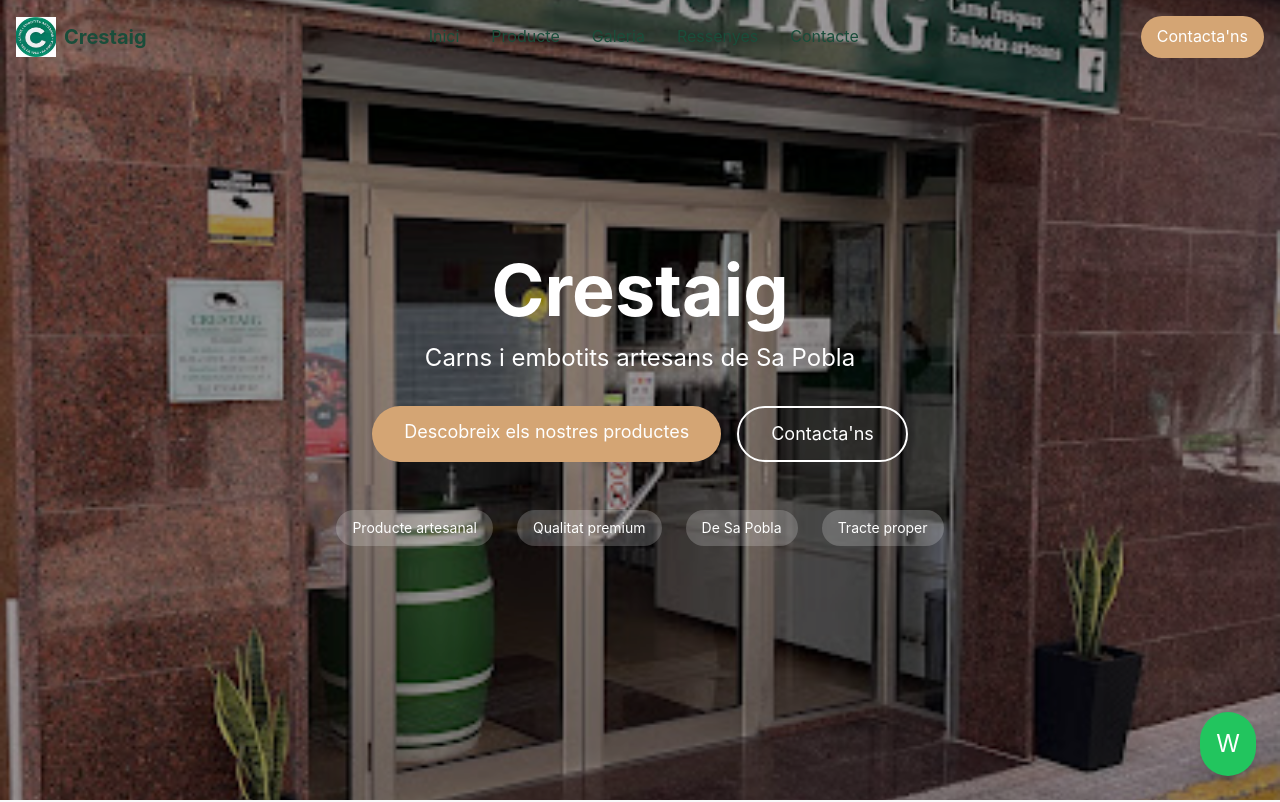
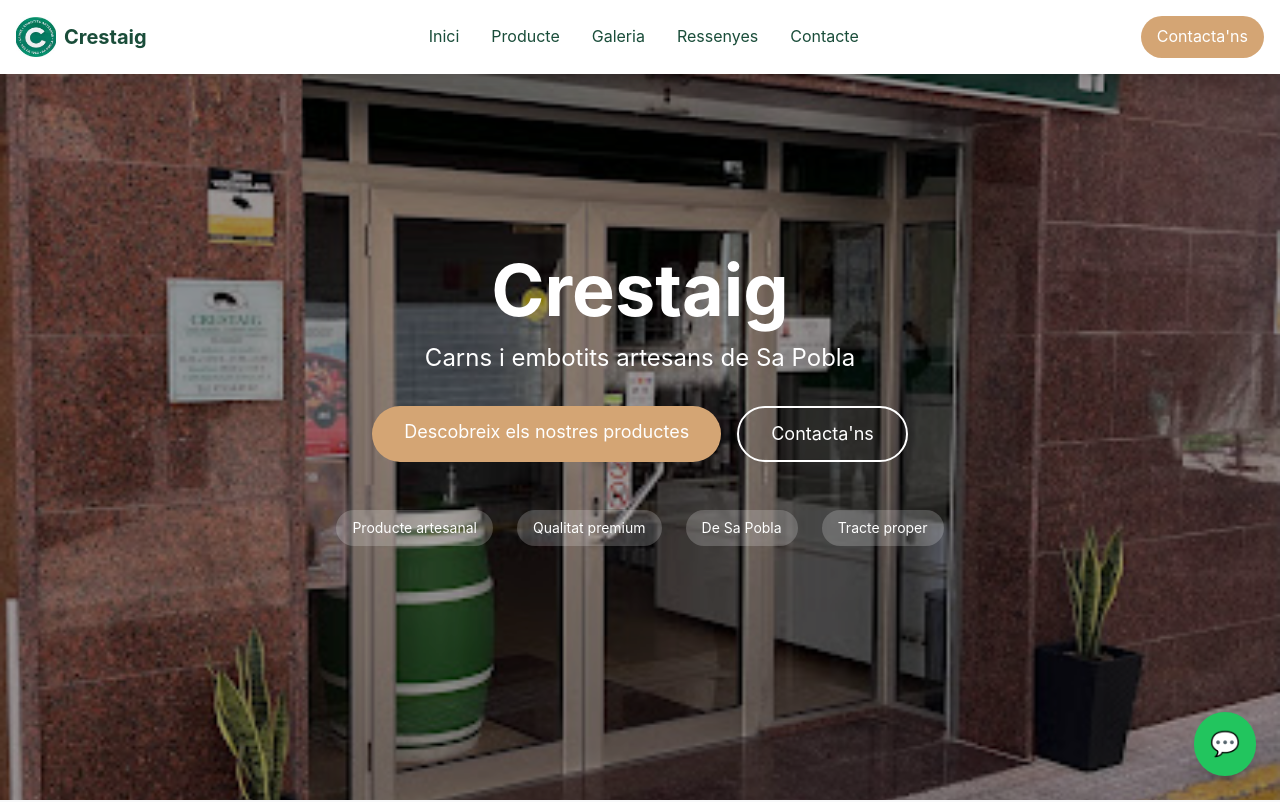
Before and after one commit to pereserra-dev/crestaig, a React (Vite) app: page / in a window 1280 px wide. Shown: the top 802 px of the page. Built offline with nearby package versions, Linux system fonts and the light colour scheme; the HTML template or start-up script is replaced by a standard one.

Commit message:
Fer estàtic el color blanc del navbar

```diff
--- a/src/components/Header.jsx
+++ b/src/components/Header.jsx
@@ -1,19 +1,9 @@
-import React, { useState, useEffect } from 'react';
+import React from 'react';
 import logo from '../assets/logo.png';
 
 const Header = () => {
-  const [isScrolled, setIsScrolled] = useState(false);
-
-  useEffect(() => {
-    const handleScroll = () => {
-      setIsScrolled(window.scrollY > 50);
-    };
-    window.addEventListener('scroll', handleScroll);
-    return () => window.removeEventListener('scroll', handleScroll);
-  }, []);
-
   return (
-    <header className={`fixed top-0 w-full z-50 transition-all duration-300 ${isScrolled ? 'bg-white shadow-lg' : 'bg-transparent'}`}>
+    <header className="fixed top-0 w-full z-50 bg-white shadow-lg transition-all duration-300">
       <div className="container mx-auto px-4 py-4 flex justify-between items-center">
         <div className="flex items-center">
           <img src={logo} alt="Crestaig Logo" className="h-10 w-auto" />
--- a/src/components/WhatsAppButton.jsx
+++ b/src/components/WhatsAppButton.jsx
@@ -8,7 +8,7 @@
       target="_blank"
       rel="noopener noreferrer"
     >
-      <span className="text-2xl">W</span>
+      <span className="text-2xl">💬</span>
     </a>
   );
 };
```
